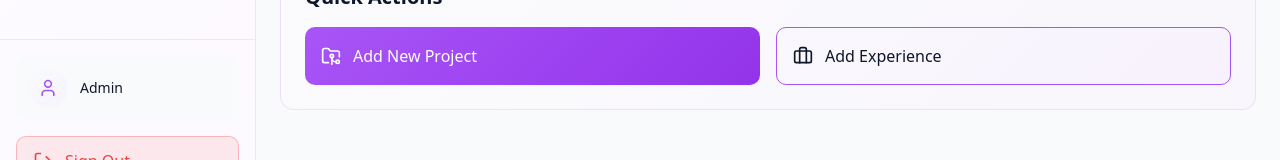
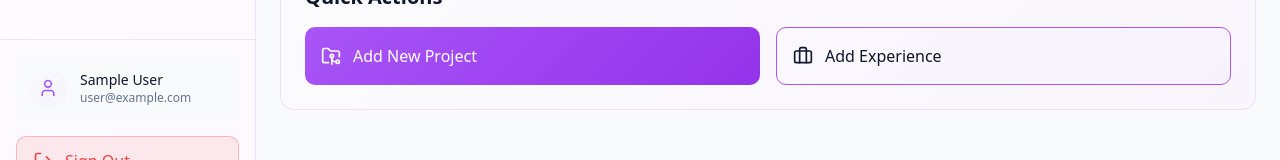
Before and after one commit to Anasmomin143/portfolio, a Next.js app: page /admin in a window 1280 px wide. Shown: the part 598-758 px from the top of the page. Built offline with nearby package versions, Linux system fonts and the light colour scheme; no server answers; sample sign-in values are in the browser's storage.

Commit message:
changes added

```diff
--- a/app/admin/layout.tsx
+++ b/app/admin/layout.tsx
@@ -1,14 +1,22 @@
 import { AuthSessionProvider } from '@/components/providers/session-provider';
 import { AdminLayoutWrapper } from '@/components/admin/admin-layout-wrapper';
+import { auth } from '@/lib/auth/auth';
+import { redirect } from 'next/navigation';
 
 export default async function AdminLayout({
   children,
 }: {
   children: React.ReactNode;
 }) {
+  const session = await auth();
+
+  // Allow access to login page without authentication
+  // All other admin pages require authentication
+  const isLoginPage = false; // Will be checked in client component
+
   return (
     <AuthSessionProvider>
-      <AdminLayoutWrapper>{children}</AdminLayoutWrapper>
+      <AdminLayoutWrapper session={session}>{children}</AdminLayoutWrapper>
     </AuthSessionProvider>
   );
 }
--- a/components/admin/admin-layout-wrapper.tsx
+++ b/components/admin/admin-layout-wrapper.tsx
@@ -1,21 +1,64 @@
 'use client';
 
-import { usePathname } from 'next/navigation';
+import { usePathname, useRouter } from 'next/navigation';
+import { useSession } from 'next-auth/react';
 import { AdminSidebar } from './admin-sidebar';
-import { ReactNode } from 'react';
+import { ReactNode, useEffect } from 'react';
 
-export function AdminLayoutWrapper({ children }: { children: ReactNode }) {
+interface AdminLayoutWrapperProps {
+  children: ReactNode;
+  session: any;
+}
+
+export function AdminLayoutWrapper({ children, session: serverSession }: AdminLayoutWrapperProps) {
   const pathname = usePathname();
+  const router = useRouter();
+  const { data: clientSession, status } = useSession();
   const isLoginPage = pathname === '/admin/login';
 
+  // Use client session status to determine authentication
+  const isAuthenticated = status === 'authenticated';
+  const isLoading = status === 'loading';
+
+  // Redirect to login if not authenticated and not on login page
+  useEffect(() => {
+    if (status === 'unauthenticated' && !isLoginPage) {
+      const callbackUrl = encodeURIComponent(pathname);
+      router.push(`/admin/login?callbackUrl=${callbackUrl}`);
+    }
+  }, [status, isLoginPage, pathname, router]);
+
+  // Don't show sidebar on login page
   if (isLoginPage) {
     return <>{children}</>;
   }
 
+  // Show loading while checking authentication
+  if (isLoading) {
+    return (
+      <div className="flex items-center justify-center min-h-screen bg-gray-50">
+        <div className="flex flex-col items-center gap-4">
+          <div className="animate-spin rounded-full h-12 w-12 border-b-2 border-primary" />
+          <p className="text-sm text-muted-foreground">
+            Checking authentication...
+          </p>
+        </div>
+      </div>
+    );
+  }
+
+  // Redirect happening - show nothing
+  if (status === 'unauthenticated') {
+    return null;
+  }
+
+  // Authenticated - show admin layout
+  const session = clientSession || serverSession;
+
   return (
     <div className="flex min-h-screen">
       {/* Sidebar */}
-      <AdminSidebar user={{ email: '', name: 'Admin' }} />
+      <AdminSidebar user={{ email: session?.user?.email || '', name: session?.user?.name || 'Admin' }} />
 
       {/* Main Content */}
       <main className="flex-1 p-6 pt-20 lg:pt-6 lg:ml-64 bg-gray-50">
```
Also changed, not shown: 1 other file (tests, documents, lock files or other folders).
